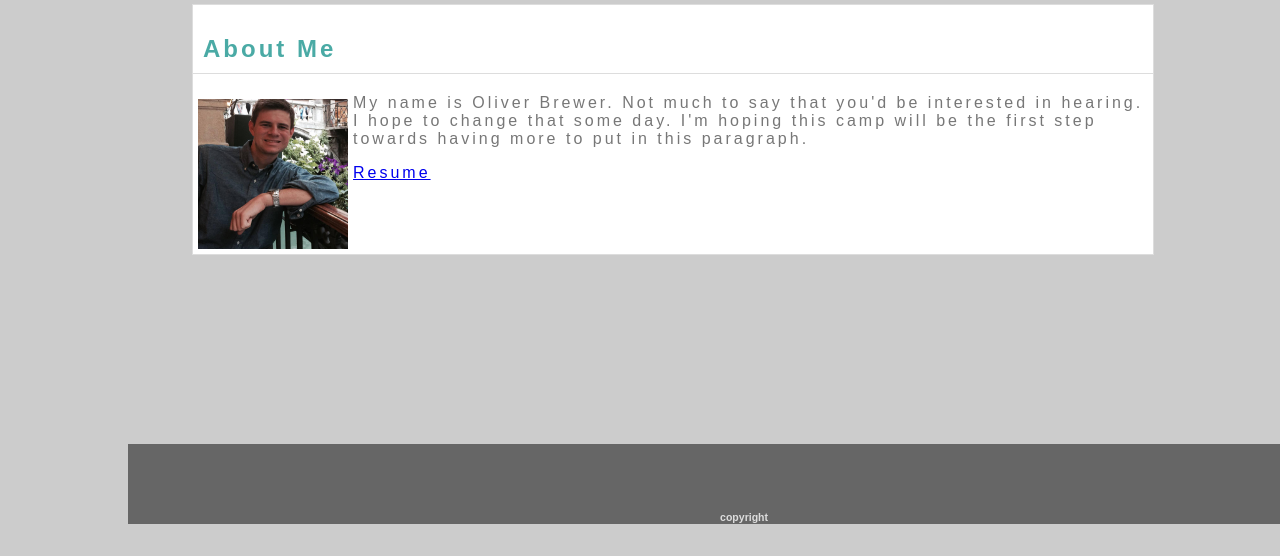
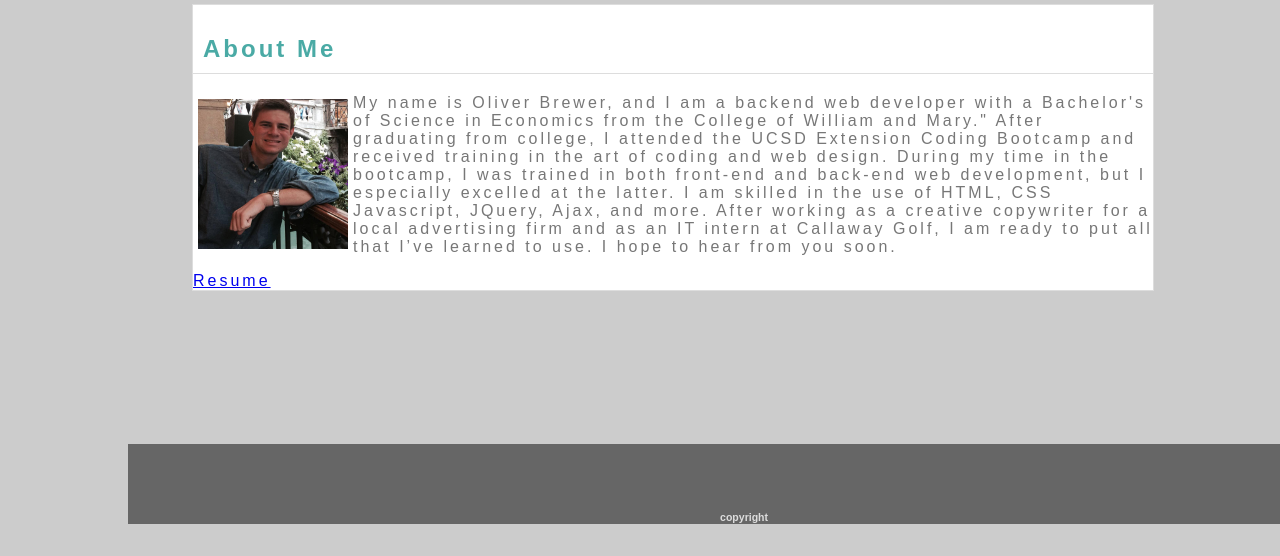
Before and after one commit to ogbrewer/My-portfolio, a plain HTML site: page index.html in a window 1280 px wide. Shown: the part 244-800 px from the top of the page. Drawn offline with Linux system fonts and the light colour scheme.

Commit message:
updating portfolio

```diff
--- a/index.html
+++ b/index.html
@@ -20,8 +20,8 @@
             <h2>About Me</h2>
             <p>
                 <img src="images/me.jpg" />
-                My name is Oliver Brewer. Not much to say that you'd be interested in hearing. I hope to change that
-                some day. I'm hoping this camp will be the first step towards having more to put in this paragraph.
+                My name is Oliver Brewer, and I am a backend web developer with a Bachelor's of Science in Economics from the College of William and Mary." After graduating from college, I attended the UCSD Extension Coding Bootcamp and received training in the art of coding and web design. During my time in the bootcamp, I was trained in both front-end and back-end web development, but I especially excelled at the latter. I am skilled in the use of HTML, CSS Javascript, JQuery, Ajax, and more. After working as a creative copywriter for a local advertising firm and as an IT intern at Callaway Golf, I am ready to put all that I’ve learned to use. I hope to hear from you soon.
+
             </p>
                             <a href="images/Oliver Brewer Resume (as of May, 2019).pdf">Resume</object>
 
```
